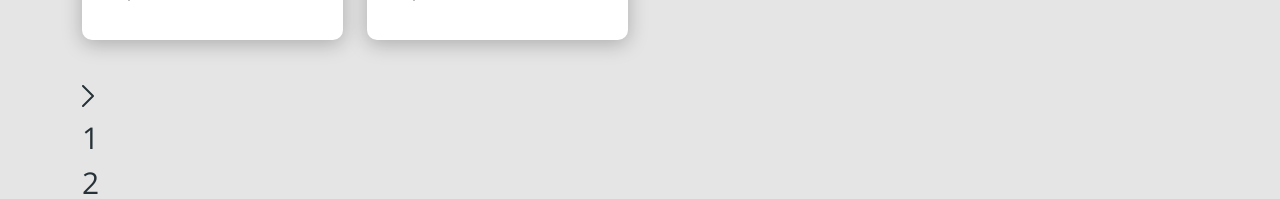
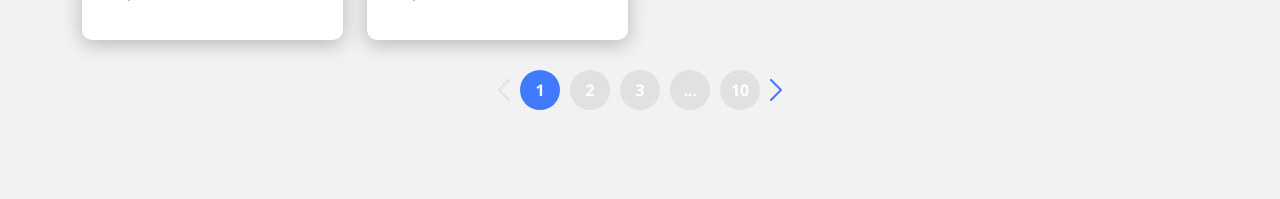
Before and after one commit to T-G0nc4lv3s/bds01-reactjs, a React (Create React App) app in the folder frontweb/: page /products in a window 1280 px wide. Shown: the part 753-952 px from the top of the page. After the commit the page ends 887 px from the top, so only its background shows below. Built offline with nearby package versions, Linux system fonts and the light colour scheme.

Commit message:
Pagination styling

```diff
--- a/frontweb/src/assets/styles/custom.scss
+++ b/frontweb/src/assets/styles/custom.scss
@@ -1,6 +1,6 @@
 $theme-colors: (
 'primary': #407bff,
 );
-$body-bg: #e5e5e5;
+$body-bg: #F2F2F2;
 $body-color: #263238;
 @import '~bootstrap/scss/bootstrap.scss'
--- a/frontweb/src/components/Pagination/index.tsx
+++ b/frontweb/src/components/Pagination/index.tsx
@@ -1,21 +1,18 @@
 import './styles.css';
-import {ReactComponent as ArrowIcon} from 'assets/images/Arrow.svg';
+import { ReactComponent as ArrowIcon } from 'assets/images/Arrow.svg';
 
 const Pagination = () => {
-
   return (
     <div className="pagination-container">
-            <ArrowIcon />
-            <div className="pagination-item">1</div>
+      <ArrowIcon className="arrow-inactive arrow-previous" />
+      <div className="pagination-item active">1</div>
       <div className="pagination-item">2</div>
       <div className="pagination-item">3</div>
-            <div className="pagination-item">4</div>
-            <div className="pagination-item">5</div>
       <div className="pagination-item">...</div>
       <div className="pagination-item">10</div>
-            <ArrowIcon />
+      <ArrowIcon className="arrow-active arrow-next" />
     </div>
   );
-}
+};
 
 export default Pagination;
--- a/frontweb/src/components/Pagination/styles.css
+++ b/frontweb/src/components/Pagination/styles.css
@@ -0,0 +1,42 @@
+.pagination-container {
+  display: flex;
+  align-items: center;
+  justify-content: center;
+}
+
+.pagination-item {
+  display: flex;
+  justify-content: center;
+  align-items: center;
+  width: 40px;
+  height: 40px;
+  border-radius: 50%;
+  background-color: #e1e1e1;
+  text-align: center;
+  letter-spacing: -0.015em;
+  color: #ffffff;
+  font-size: 16px;
+  font-weight: bold;
+  line-height: 22px;
+  margin-left: 10px;
+}
+
+.pagination-item.active {
+  background-color: #407bff;
+}
+
+.arrow-inactive {
+  color: rgba(225, 225, 225, 1);
+}
+
+.arrow-active {
+  color: rgba(64, 123, 255, 1);
+}
+
+.arrow-previous {
+  transform: rotate(-180deg);
+}
+
+.arrow-next {
+  margin-left: 10px;
+}
```
Lines whose indentation alone changed are shown as unchanged.
